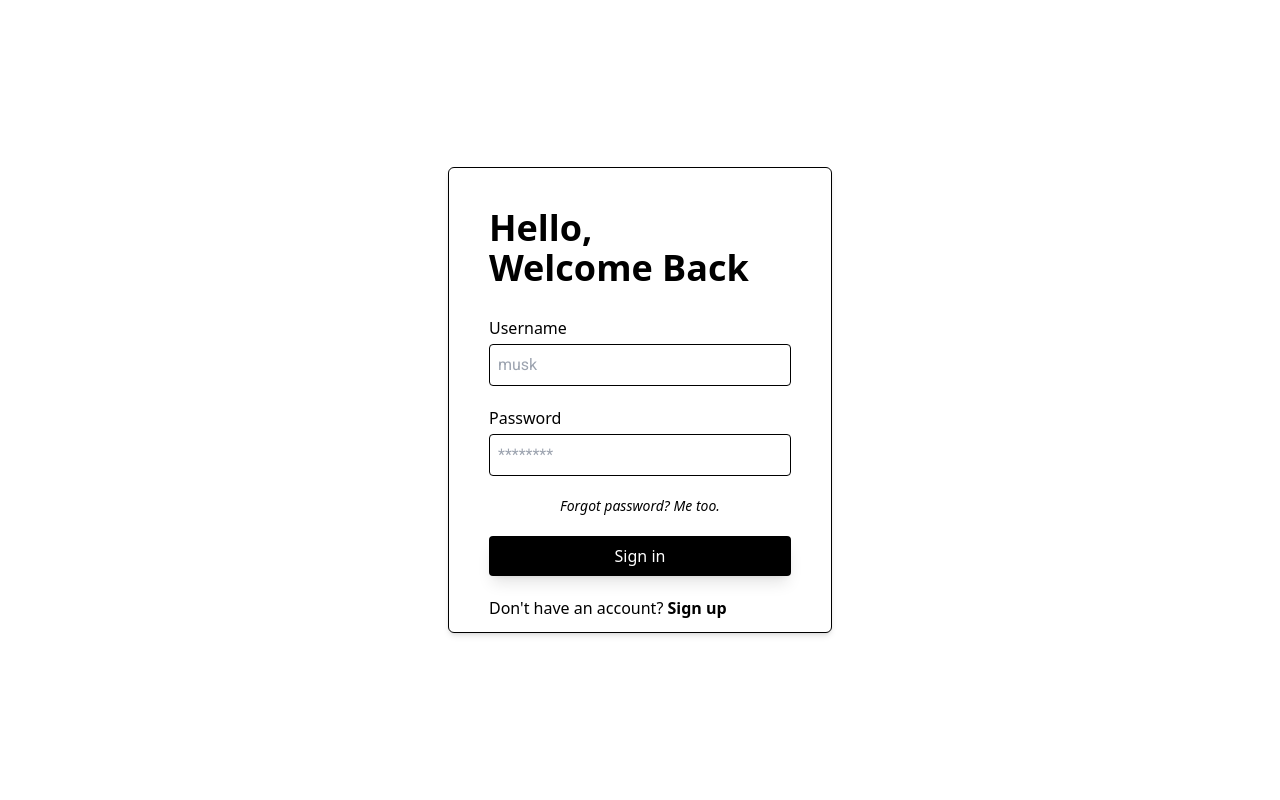
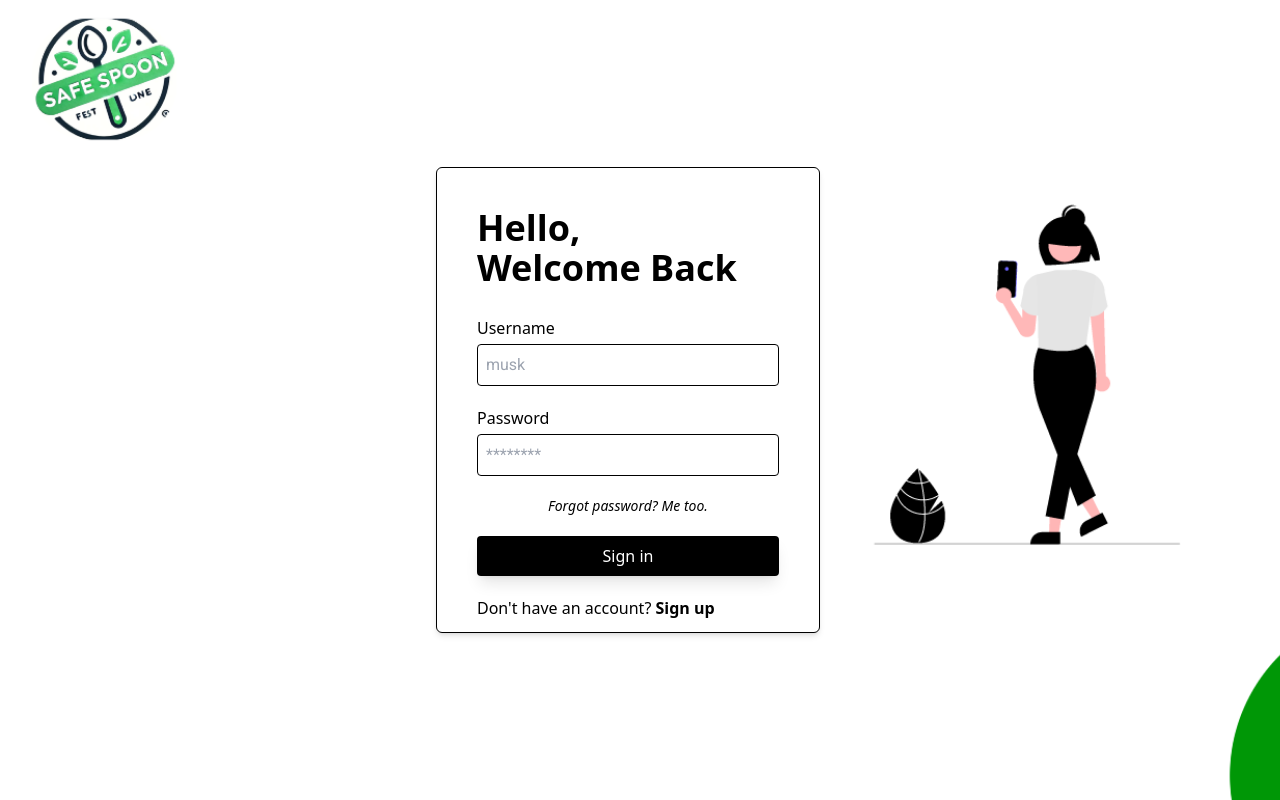
Before and after one commit to uttamkn/safe-spoon, a React (Vite) app: page /auth in a window 1280 px wide. Built offline with nearby package versions, Linux system fonts and the light colour scheme; no server answers.

Commit message:
Add bg image

```diff
--- a/src/components/SignIn.tsx
+++ b/src/components/SignIn.tsx
@@ -46,7 +46,7 @@ const SignIn: React.FC<SignInProps> = ({ switchToSignUp }) => {
   };
 
   return (
-    <div className="w-96 flex flex-col pl-10 pt-10 pr-10 pb-3 justify-center bg-secondary gap-5 rounded-md border border-primary text-primary shadow-md">
+    <div className="mr-6 w-96 flex flex-col pl-10 pt-10 pr-10 pb-3 justify-center bg-secondary gap-5 rounded-md border border-primary text-primary shadow-md">
       <h1 className="font-heading2 font-bold text-4xl mb-2 text-primary cursor-default">
         Hello,
         <br />
--- a/src/pages/Auth.tsx
+++ b/src/pages/Auth.tsx
@@ -13,7 +13,7 @@ const Auth: React.FC = () => {
   };
 
   return (
-    <div className="">
+    <div className="bg-signin-image bg-cover">
       <div className="flex justify-center items-center h-screen">
         {isSignIn ? (
           <SignIn switchToSignUp={switchToSignUp} />
```
